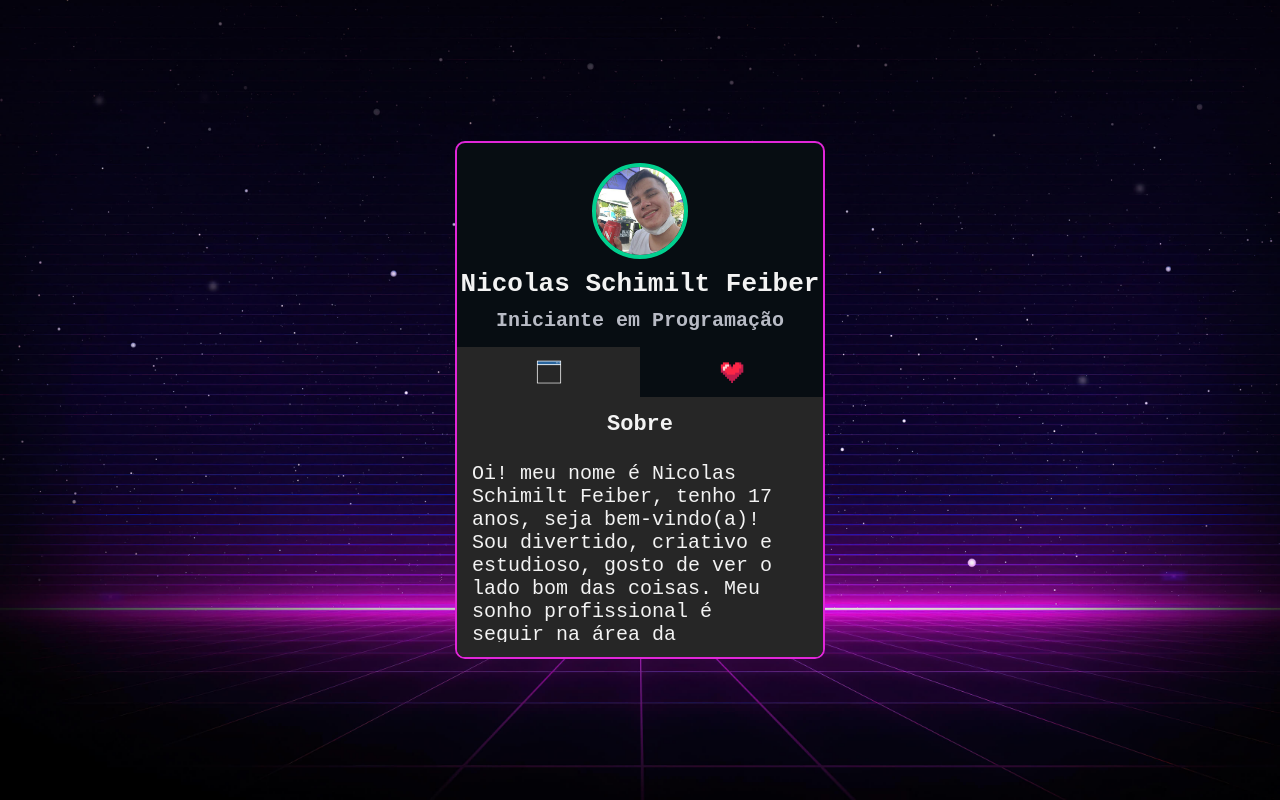
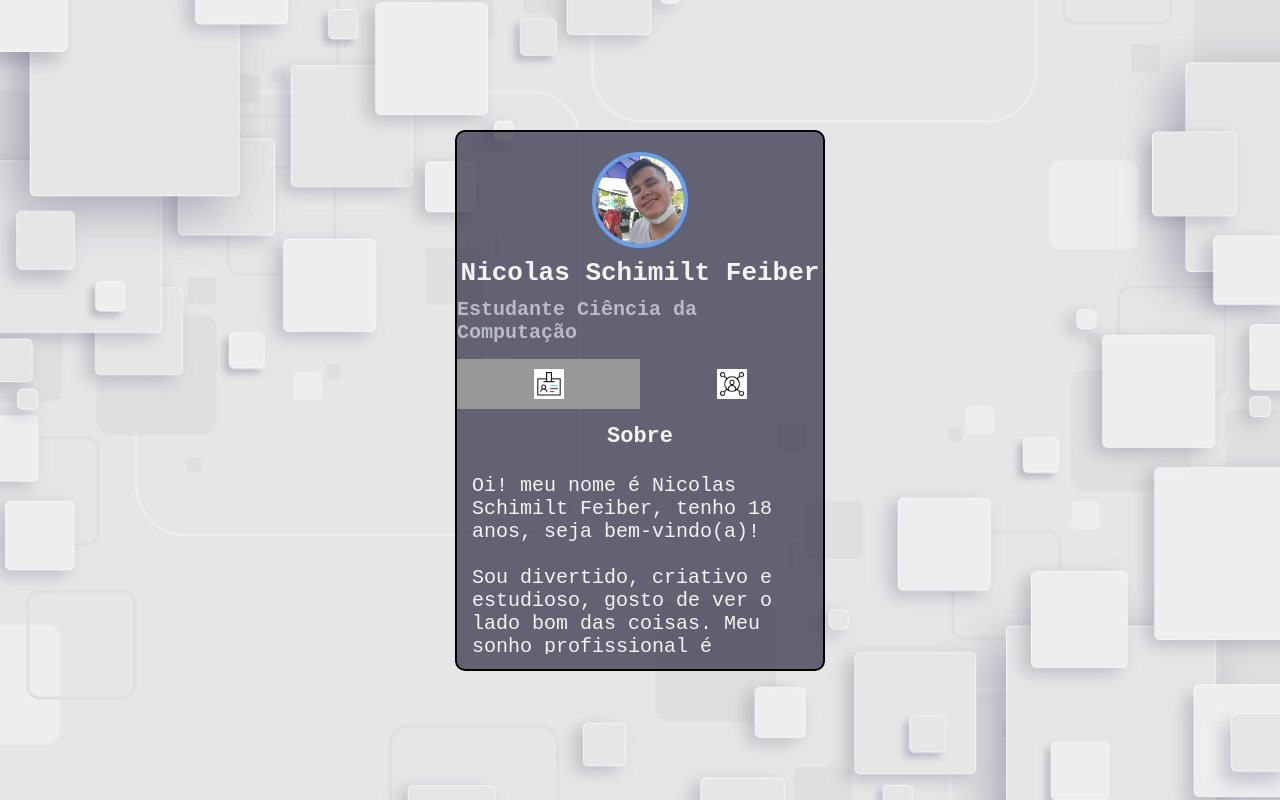
Before and after one commit to NIKANRAX/mini-portf-lio, a plain HTML site: page index.html in a window 1280 px wide. Drawn offline with nearby package versions, Linux system fonts and the light colour scheme.

Commit message:
Meu primeiro commit

```diff
--- a/index.html
+++ b/index.html
@@ -13,6 +13,7 @@
     <link rel="stylesheet" href="./src/css/estilos.css">
     <link rel="stylesheet" href="./src/css/estilos.css">
     <link rel="stylesheet" href="./src/css/rolagem.css">
+    <link rel='stylesheet' href='https://cdn-uicons.flaticon.com/uicons-regular-straight/css/uicons-regular-straight.css'>
 
     <title> Mini Portfólio </title>
 </head>
@@ -22,16 +23,16 @@
         <div class="minhas-informacoes">
             <img src="./src/imagens/foto-perfil.jpeg" alt="foto de perfil">
             <h1 class="nome"> Nicolas Schimilt Feiber</h1>
-            <h2 class="cargo">Iniciante em Programação</h2>
+            <h2 class="cargo">Estudante Ciência da Computação </h2>
         </div>
 
         <div class="conteudo">
             <ul class="abas">
                 <li class="aba selecionada" id="sobre-mim">
-                    <img src="./src/imagens/sobre.gif" alt="ícone de sobre mim">
+                    <img src="./src/imagens/eu-iria.gif" alt="ícone de sobre mim">
                 </li>
                 <li class="aba" id="minhas-redes">
-                    <img src="./src/imagens/coracao.gif" alt="ícone de redes sociais ">
+                    <img src="./src/imagens/midia-social.gif" alt="ícone de redes sociais ">
                 </li>
             </ul>
 
@@ -40,15 +41,16 @@
                     <h3 class="sub-titulo">Sobre</h3>
 
                     <div class="descricao">
-                        <p>Oi! meu nome é Nicolas Schimilt Feiber, tenho 17 anos, seja bem-vindo(a)!
+                        <p>Oi! meu nome é Nicolas Schimilt Feiber, tenho 18 anos, seja bem-vindo(a)!
 
                         </p>
-
+                        <br>
                         <p>
-                            Sou divertido, criativo e estudioso, gosto de ver o lado bom das coisas. Meu sonho
-                            profissional é seguir na área da programação, e para isso estou estudando diariamente.
-                            Estudei <span>linguagem de programação e estou estudando Java</span>, que é a linguagem que mais me
-                            identifico. Meus hobbies são jogar vôlei, videogame e sair com a família.
+                           Sou divertido, criativo e estudioso, gosto de ver o lado bom das coisas. Meu sonho profissional é seguir na área do desenvolvimento de sistemas,
+                           e para isso estou estudando diariamente.
+                           Fiz alguns cursos,<span>como lógica de programação, introdução da linguagem Java e word.</span> Atualmente estou cursando bacharelado em Ciências da Computação
+                           e um curso de Java, que é a linguagem que mais me identifico.
+                           Meus hobbies são jogar vôlei, videogame e sair com a família.
                         </p>
                     </div>
                 </div>
@@ -58,7 +60,7 @@
 
                     <ul class="redes-sociais">
                         <li>
-                            <a href="https://drive.google.com/file/d/1WUUghX_2PR2k4UO3eALjLde0oqoM3MSK/view?usp=sharing "
+                            <a href="https://docs.google.com/document/d/e/2PACX-1vRd35yP-XVbUXre7et4LYkENWL-RkrVjnYtTwkGOksZuGFBK56SKBo3fJP-bVPkBV2S34FI4znylYwA/pub"
                                 target="_blank" class="curriculo">Currículo</a>
                         </li>
                         <li>
@@ -68,6 +70,7 @@
                         <li>
                             <a href="https://github.com/NIKANRAX" target="_blank" class="github">GitHub</a>
                         </li>
+
                     </ul>
                 </div>
             </div>
--- a/src/css/estilos.css
+++ b/src/css/estilos.css
@@ -1,5 +1,5 @@
 body{
-    background-image: url(../imagens/fundo-site.jpg);
+    background-image: url(../imagens/5026563.jpg);
     background-repeat: no-repeat ;
     background-size: cover;
     background-position: center;
@@ -15,9 +15,9 @@ body{
 }
 
 .cartao{
-    background-color: #070d12;
+    background-color: #171530a1;
     width: 370px;
-    border: 2px solid #e126d9;
+    border: 2px solid #000000;
     border-radius: 10px;
     overflow: hidden;
 }
@@ -38,7 +38,7 @@ body{
     width: 96px;
     height: 96px;
     border-radius: 50px;
-    border: 4px solid #02d08f ;
+    border: 4px solid #65a1f0 ;
 }
 
 .cartao .minhas-informacoes .nome{
@@ -70,15 +70,15 @@ body{
     width: 30px;
 }
 .cartao .abas .aba.selecionada{
-    background-color: #262626;
+    background-color: #979797;
 }
 
 .cartao .informacoes-abas{
-    background-color: #262626;
+    background-color: #26262600;
 }
 
 .cartao .abas .aba:hover{
-    background-color: #414141;
+    background-color: #ffffff93;
 }
 
 .informacoes-abas .informacao {
@@ -105,7 +105,7 @@ body{
 }
 
 .informacoes-abas .descricao span{
-    color:#02d08f;
+    color:#000000;
 }
 
 .redes-sociais{
@@ -132,13 +132,14 @@ body{
 }
 
 .redes-sociais .curriculo{
-    background-color: #02d08f;
+    background-color: #65a1da;
 }
 
 .redes-sociais .linkedin{
-    background-color: #1d87bd;
+    background-color: #4262ce;
 }
 
 .redes-sociais .github{
-    background-color: #545454 ;
+    background-color: #18055c ;
+
 }
--- a/src/css/rolagem.css
+++ b/src/css/rolagem.css
@@ -15,7 +15,7 @@
   }
 
   *::-webkit-scrollbar-thumb {
-    background-color: #e228d8;
+    background-color: #ffffff;
     border-radius: 20px;
     border: 3px solid #070d12;
   }
```
Also changed, not shown: src/imagens/5026563.jpg (added), src/imagens/coracao.gif (deleted), src/imagens/eu-iria.gif (added), src/imagens/midia-social.gif (added), src/imagens/plano-de-fundo.jpg (deleted), src/imagens/sobre.gif (deleted).
